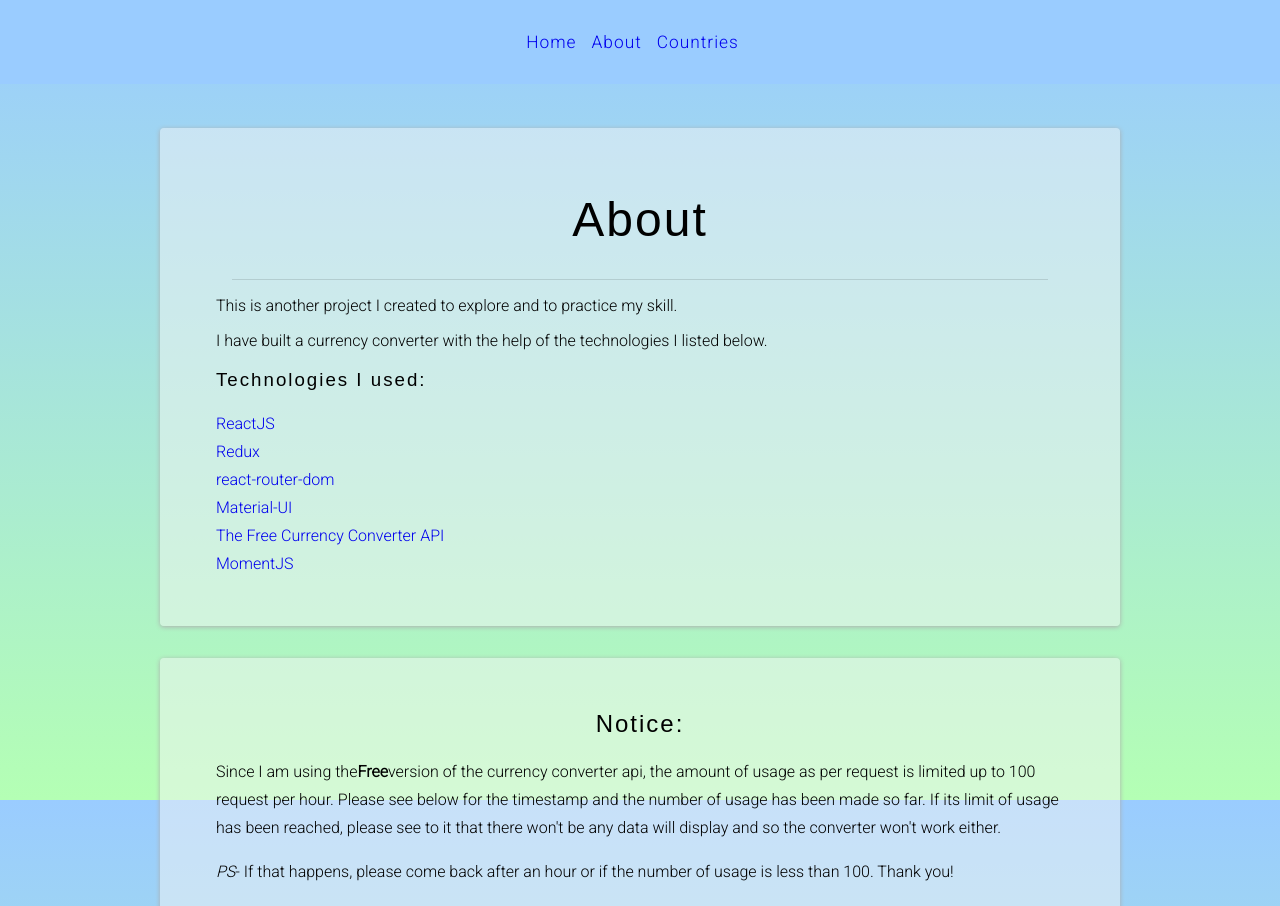
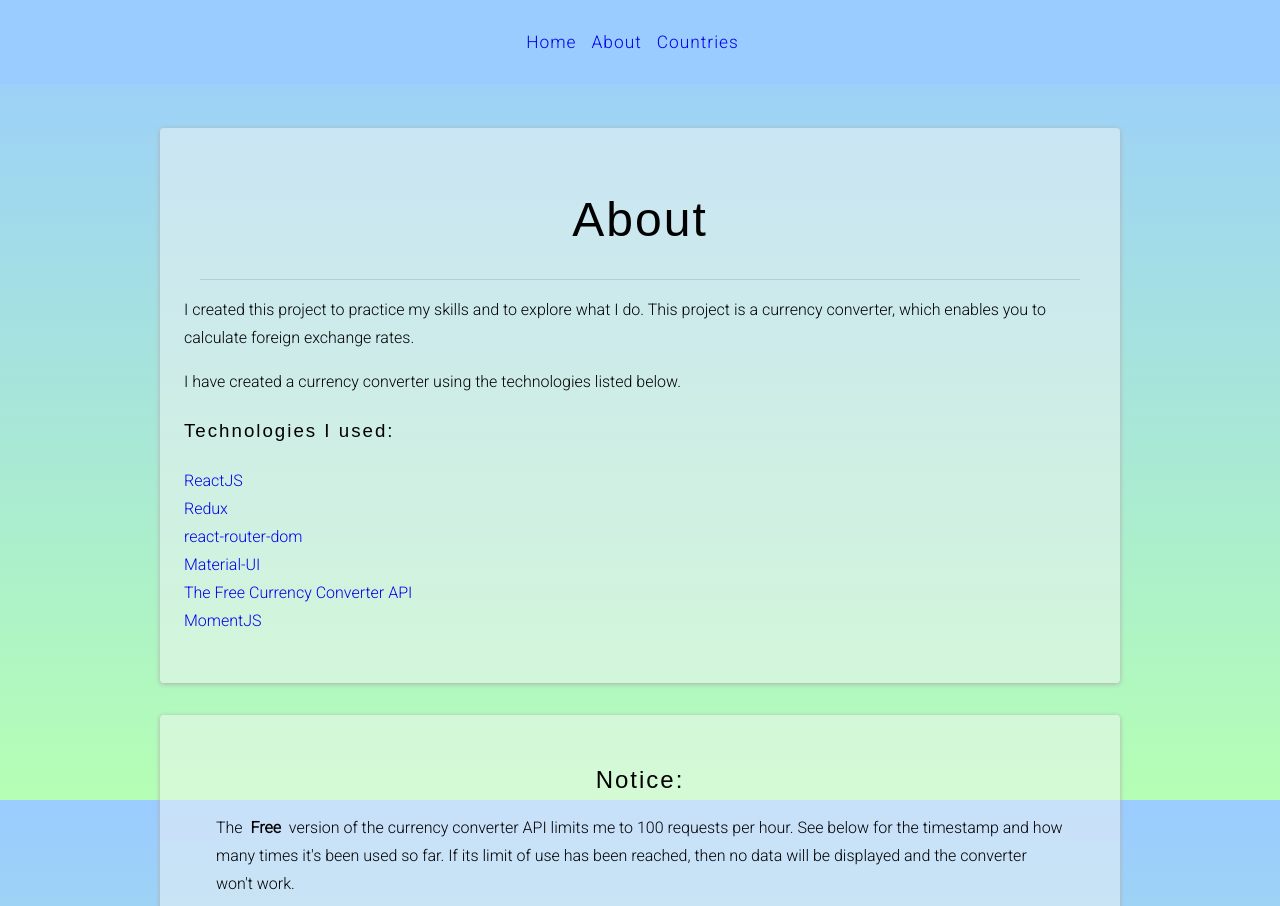
Before and after one commit to itshally/currencyxchange, a React (Create React App) app: page /about in a window 1280 px wide. Shown: the top 906 px of the page. Built offline with nearby package versions, Linux system fonts and the light colour scheme; no server answers.

Commit message:
update text content

```diff
--- a/src/components/About.js
+++ b/src/components/About.js
@@ -5,12 +5,13 @@ import {makeStyles} from '@material-ui/core/styles';
 const useStyles = makeStyles({
     container: {
         backgroundColor: 'rgba(96.5%, 96.5%, 96.5%, 0.5)',
-        padding: '2rem 3.5rem',
+        padding: '2rem 1.5rem',
         margin: '2rem auto',
         borderRadius: '4px',
         boxShadow: '0px 1px 5px #aeaeae',
         '& p, h3, ul': {
-            textAlign: 'left'
+            textAlign: 'left',
+            lineHeight: '1.75'
         },
         '& ul': {
             listStyle: 'none',
@@ -34,9 +35,11 @@ const About = () => {
             <Container maxWidth="md" className={container}>
                 <h1 className={h1}>About</h1>
                 <Divider variant="middle"/>
-                <p>This is another project I created to explore and to practice my skill.</p>
-                <p>I have built a currency converter with the help of the technologies I listed
-                    below.</p>
+                <p>
+                    I created this project to practice my skills and to explore what I do.
+                    This project is a currency converter, which enables you to calculate foreign exchange rates.
+                </p>
+                <p>I have created a currency converter using the technologies listed below.</p>
 
                 <h3>Technologies I used:</h3>
                 <ul>
--- a/src/components/Notice.js
+++ b/src/components/Notice.js
@@ -11,7 +11,8 @@ const styles = (theme) => ({
         listStyle: 'none',
         lineHeight: '1.75',
         '& span': {
-            fontWeight: 'bold'
+            fontWeight: 'bold',
+            marginRight: '10px'
         }
     }
 });
@@ -36,19 +37,14 @@ class Notice extends Component {
             <React.Fragment>
                 <h2>Notice:</h2>
                 <p className={classes.texts}>
-                    Since I am using the
-                    <strong>Free</strong>
-                    version of the currency converter api, the amount of usage as per request is
-                    limited up to 100 request per hour. Please see below for the timestamp and the
-                    number of usage has been made so far. If its limit of usage has been reached,
-                    please see to it that there won't be any data will display and so the converter
-                    won't work either.
+                    The &nbsp;<strong>Free</strong>&nbsp; version of the currency converter API limits me to 100 requests per hour.
+                    See below for the timestamp and how many times it's been used so far. If its limit
+                    of use has been reached, then no data will be displayed and the converter won't work.
                 </p>
 
                 <p className={classes.texts}>
-                    <em>PS</em>
-                    - If that happens, please come back after an hour or if the number of usage is
-                    less than 100. Thank you!
+                    <em>PS</em>&nbsp;
+                    - Please come back after an hour or if the number of usages is fewer than 100. Thank you!
                 </p>
 
                 <ul className={classes.texts}>
```
